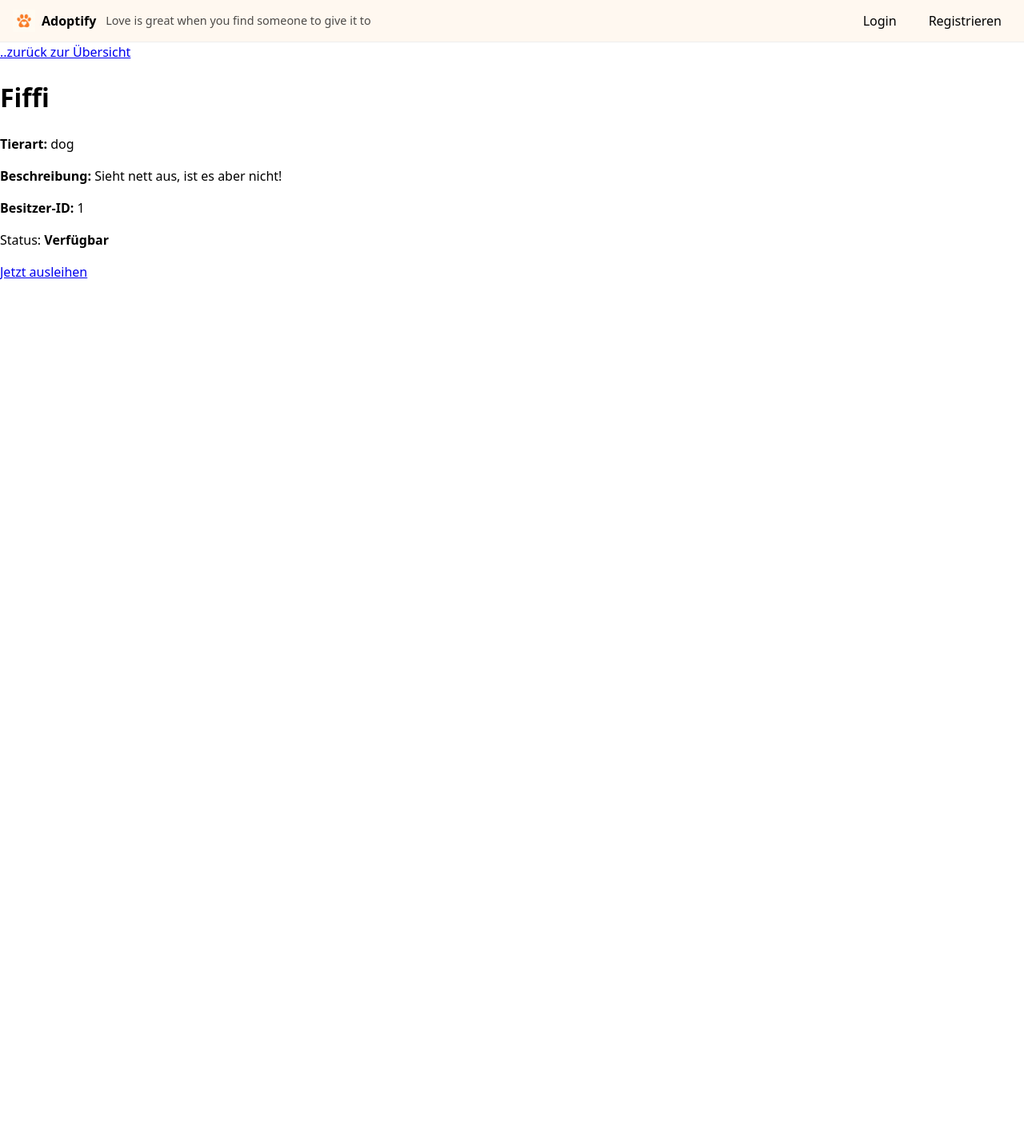
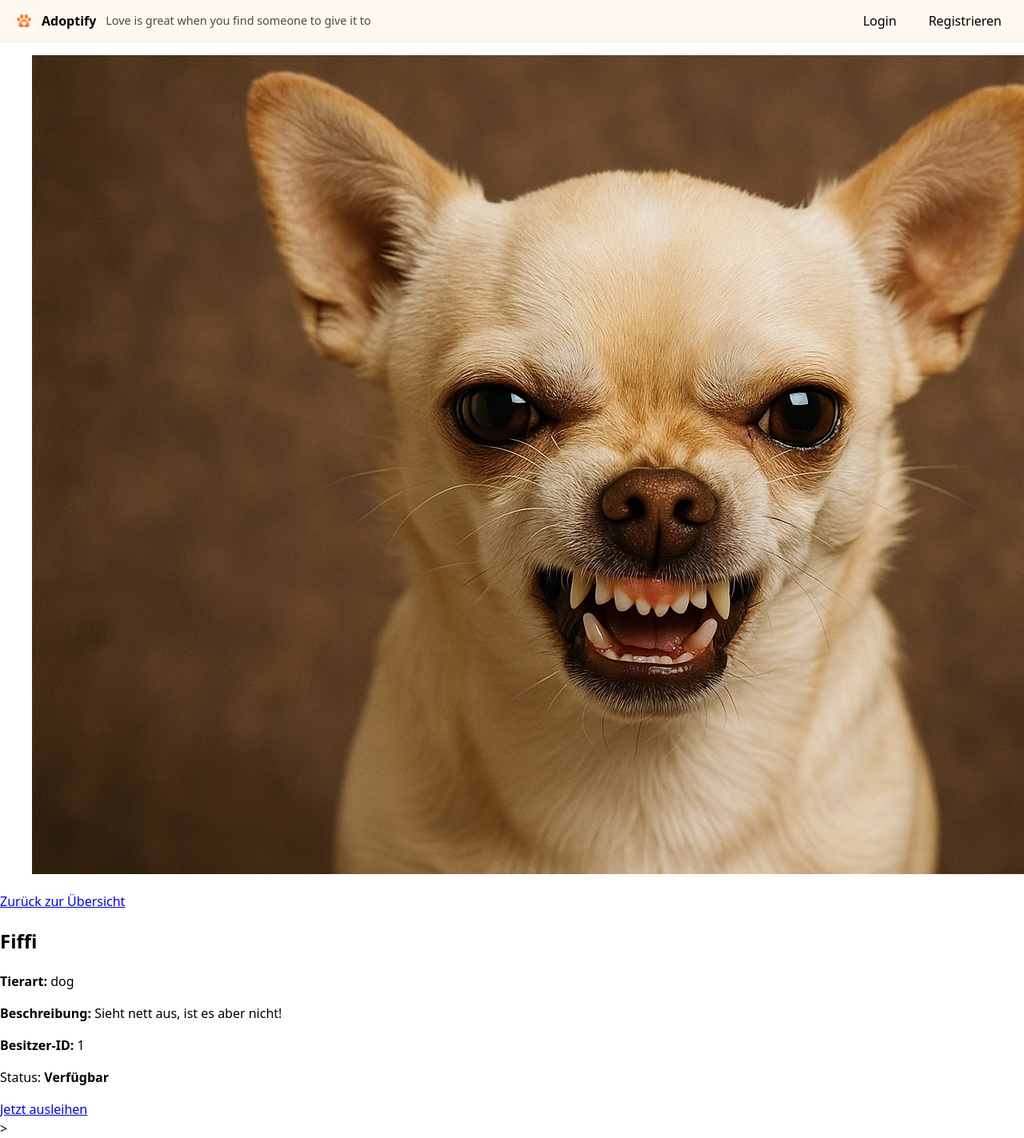
Before and after one commit to esugre/adoptify, a Flask app: page /pet/1 in a window 1280 px wide; the page is wider, and only the part inside the window is pictured. Shown: that part at 80% size. Before the commit the page ends 350 px from the top of that part, so only its background shows below. Run offline with Flask 3, Linux system fonts and the light colour scheme.

Commit message:
pet_details template überarbeitet

```diff
--- a/app/templates/pet_details.html
+++ b/app/templates/pet_details.html
@@ -2,8 +2,14 @@
 {% block title %}Adoptify - {{ pet.name }}{% endblock %}
 {% block content %}
 
-  <a href="/">..zurück zur Übersicht</a>
+  <div class="pet-details">
 
+    <figure class="pet-image">
+       <img src="{{ url_for('static', filename=pet['image']) }}">
+    </figure>
+
+    <section class="pet-info">
+      <a href="{{ url_for('index') }}">Zurück zur Übersicht</a>
       <h1>{{ pet.name }}</h1>
       <p><strong>Tierart:</strong> {{ pet.animal_type }}</p>
       <p><strong>Beschreibung:</strong> {{ pet.description }}</p>
@@ -15,5 +21,8 @@
       {% else %}
         <p>Status: <b>Verliehen</b></p>
       {% endif %}
+    </section>
+
+  </div>>
 
 {% endblock %}
```
Lines whose indentation alone changed are shown as unchanged.
